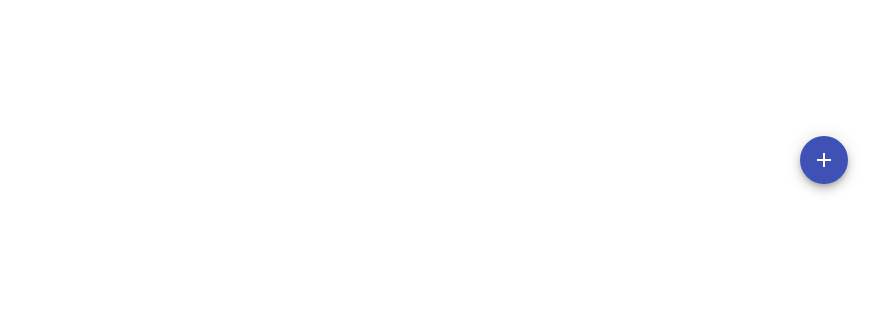
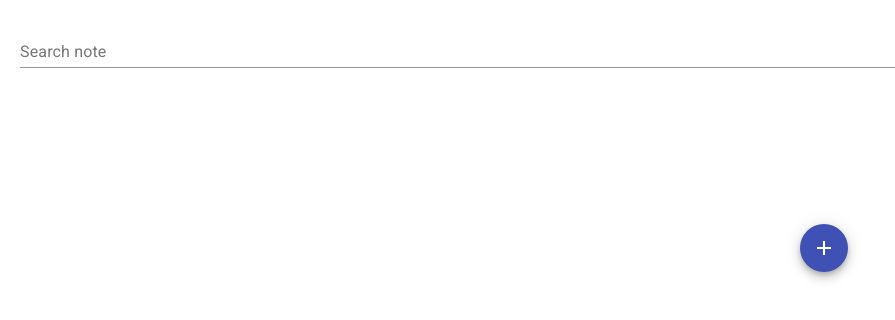
Before and after one commit to nidhi-bhanushali/Mini-Project-4-NotesApp, a React (Create React App) app: page / in a window 1280 px wide. Shown: the top 320 px of the page, without its empty margins (0-895 px from the left). Built offline with nearby package versions, Linux system fonts and the light colour scheme.

Commit message:
Added filter functionality

```diff
--- a/src/App.js
+++ b/src/App.js
@@ -1,17 +1,15 @@
 import React , { useEffect } from 'react'
-import Notes from './components/Notes'
+import Notes from './components/Notes';
 
 function App() {
-
   useEffect(() => {
-
     <Notes/>
   }, [])
 
   return (
-    <div className="App">
+      <div>
       <Notes/>
-    </div>
+      </div>
   );
 }
 
--- a/src/components/Notes.js
+++ b/src/components/Notes.js
@@ -2,26 +2,28 @@ import React , {useState , useEffect} from 'react';
 import { Container } from '@material-ui/core';
 import Modal from './Modal';
 import { makeStyles } from '@material-ui/core/styles';
-import Card from '@material-ui/core/Card';
-import CardContent from '@material-ui/core/CardContent';
-import Typography from '@material-ui/core/Typography';
-import Paper from '@material-ui/core/Paper';
-import Grid from '@material-ui/core/Grid';
+import TextField from '@material-ui/core/TextField';
+import NotesList from './NotesList'
 
 const useStyles = makeStyles({
-    root: {
-      minWidth: 275,
-      margin: 15,
-      flexGrow: 1,
-    },
-    title: {
-      fontSize: 14,
-    },
+    textfield : {
+      '& > *': {
+        // margin: theme.spacing(1),
+        width: '100%',
+      },
+    }
   });
 
 const Notes = () => {
     const classes = useStyles();
     const [notes , setNotes] = useState([]);
+    const [searchNote, setSearchNote] = useState("");
+    const [results, setResults] = useState([]);
+
+    const onChange = (e) => {
+      setSearchNote(e.target.value);
+    }
+
 
     const addNote = (note) => {
         const newNotes = ([...notes , note])
@@ -29,37 +31,42 @@ const Notes = () => {
         localStorage.setItem('notes', JSON.stringify(newNotes));
     }
 
+
+
     useEffect(() => {
         const noteEl = JSON.parse(localStorage.getItem("notes"));
         if (noteEl) {
           setNotes(noteEl);
+
+          const result = noteEl.filter(({title}) => title.toLowerCase().includes(searchNote.toLowerCase())
+            // console.log(note.title)
+          );
+          console.log(result)
+          setResults(result);
         }
-      }, [])
+      }, [searchNote])
 
     return (
+        <div>
+          <form className={classes.textfield}
+             noValidate
+             autoComplete="off"
+             style={{ margin: 20 }}
+             value={searchNote}
+             onChange={onChange}
+             >
+             <TextField id="standard-basic" label="Search note" />
+           </form>
 
         <Container maxWidth = 'sm' >
             {
-            notes !== null ? notes.map((note,index) => (
-            <Grid container spacing={2}>
-            <Grid item xs>
-            <Card className={classes.root} key={index} >
-            <CardContent>
-            <Typography className={classes.title} color="textSecondary" gutterBottom>
-                {note.title}
-            </Typography>
-            <Typography variant="body2" component="p">
-                {note.desc}
-            </Typography>
-            </CardContent>
-            </Card>
-            </Grid>
-            </Grid>)
-            ) :
-             console.log('hello')}
+            searchNote ?  <NotesList notes = {results}/> : <NotesList notes = {notes}/>}
             <Modal addNote = {addNote}/>
         </Container >
+        </div>
     )
 }
 
+
+
 export default Notes
--- /dev/null
+++ b/src/components/NotesList.js
@@ -0,0 +1,44 @@
+import React from 'react'
+import { makeStyles } from '@material-ui/core/styles';
+import Card from '@material-ui/core/Card';
+import CardContent from '@material-ui/core/CardContent';
+import Typography from '@material-ui/core/Typography';
+import Grid from '@material-ui/core/Grid';
+
+const useStyles = makeStyles({
+    root: {
+      minWidth: 275,
+      margin: 15,
+      flexGrow: 1,
+    },
+    title: {
+      fontSize: 14,
+    },
+  });
+
+const NotesList = ({notes}) => {
+    console.log(notes)
+    const classes = useStyles();
+    return (
+        <div>
+            <Grid container spacing={2}>
+            <Grid item xs>
+            { notes !== [] ? (notes.map((note,index) => (
+                <Card className={classes.root} key={index} >
+                <CardContent>
+                <Typography className={classes.title} color="textSecondary" gutterBottom>
+                    {note.title}
+                </Typography>
+                <Typography variant="body2" component="p">
+                    {note.desc}
+                </Typography>
+                </CardContent>
+                </Card>)
+                )) : <h2>No notes</h2>}
+             </Grid>
+            </Grid>
+        </div>
+    )
+}
+
+export default NotesList
```
Also changed, not shown: 1 other file (tests, documents, lock files or other folders).
